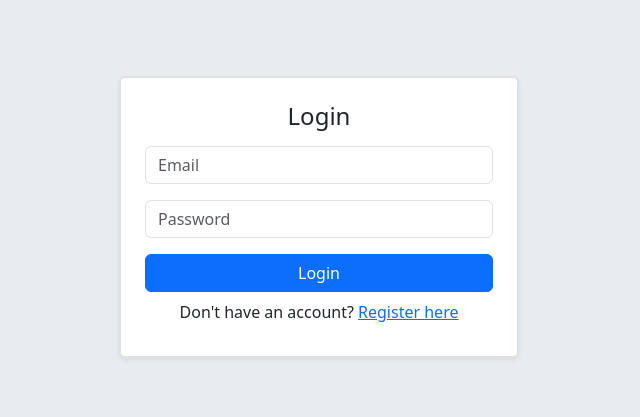
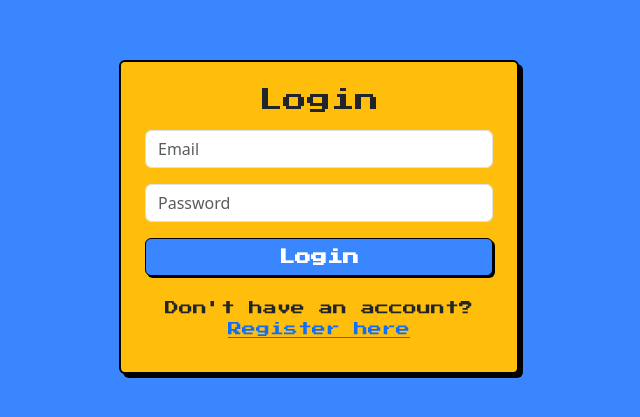
Before and after one commit to nounthanith/project-v2, a plain HTML site: page index.html in a window 1280 px wide. Shown: the part 183-600 px from the top of the page, without its empty margins (321-961 px from the left). Drawn offline with Linux system fonts and the light colour scheme; some packages are replaced by stand-ins of ours; a script that the page names is missing.

Commit message:
update login color

```diff
--- a/index.html
+++ b/index.html
@@ -8,13 +8,25 @@
     <!-- Alert -->
     <script src="https://cdn.jsdelivr.net/npm/sweetalert2@11"></script>
     <style>
+      @import url("https://fonts.googleapis.com/css2?family=Press+Start+2P&display=swap");
+
       .form-container {
         width: 100%;
         max-width: 400px;
+        border: 2px solid black !important;
+        box-shadow: 4px 4px black !important;
+        background-color: #ffbe0b !important;
+      }
+
+      .btn{
+        border: 1.5px solid black !important;
+        box-shadow: 2px 2px black ;
+        background-color: #3a86ff !important;
+        color: white;
       }
     </style>
   </head>
-  <body style="background-color: #e9ecef;" class="">
+  <body style="background-color: #3a86ff" class="">
     <div
       class="container min-vh-100 d-flex justify-content-center align-items-center"
     >
@@ -22,7 +34,12 @@
         id="loginForm"
         class="form-container bg-white border border-2 p-4 rounded shadow-sm"
       >
-        <h4 class="mb-3 text-center">Login</h4>
+        <h4
+          style="font-family: 'Press Start 2P', cursive"
+          class="mb-3 text-center"
+        >
+          Login
+        </h4>
         <div class="mb-3">
           <input
             type="email"
@@ -41,8 +58,8 @@
             required
           />
         </div>
-        <button type="submit" class="btn btn-primary w-100 mb-2">Login</button>
-        <p class="text-center mb-0">
+        <button style="font-family: 'Press Start 2P', cursive;" type="submit" class="btn w-100 mb-2 fw-bold">Login</button>
+        <p style="font-family: 'Press Start 2P', cursive; font-size: 14px !important; margin-top: 14px;" class="text-center mb-0">
           Don't have an account?
           <a href="register.html">Register here</a>
         </p>
--- a/javascript/products/getAdminProduct.js
+++ b/javascript/products/getAdminProduct.js
@@ -35,7 +35,7 @@ async function fetchProduct() {
           ).toFixed(2)}</span></td>
           <td class="text-danger"><span style="background-color: #fff6cc; padding:2px 15px;" class="rounded-pill">${category}</span></td>
           <td style="color: blue;"><span style="background-color: #a2d2ff; padding:2px 15px;" class="rounded-pill">${stockQty}</span></td>
-          <td class="text-dark"><span style="background-color: #d8f3dc; padding:2px 15px;" class="rounded-pill">${rating}⭐</span></td>
+          <td style="white-space: nowrap; flex-wrap : nowrap;" class="text-dark"><span style="background-color: #d8f3dc; padding:2px 15px;" class="rounded-pill">${rating}<span class="text-warning">★</span></span></td>
           <td>${new Date(createdAt).toLocaleDateString()}</td>
           <td style="white-space: nowrap; flex-wrap: nowrap;" class="">
             <button onclick="deleteProduct(${id})" class="btn btn-sm btn-danger">Delete</button>
```
Also changed, not shown: cart.html (+1 -1 lines), register.html (+18 -4 lines).
